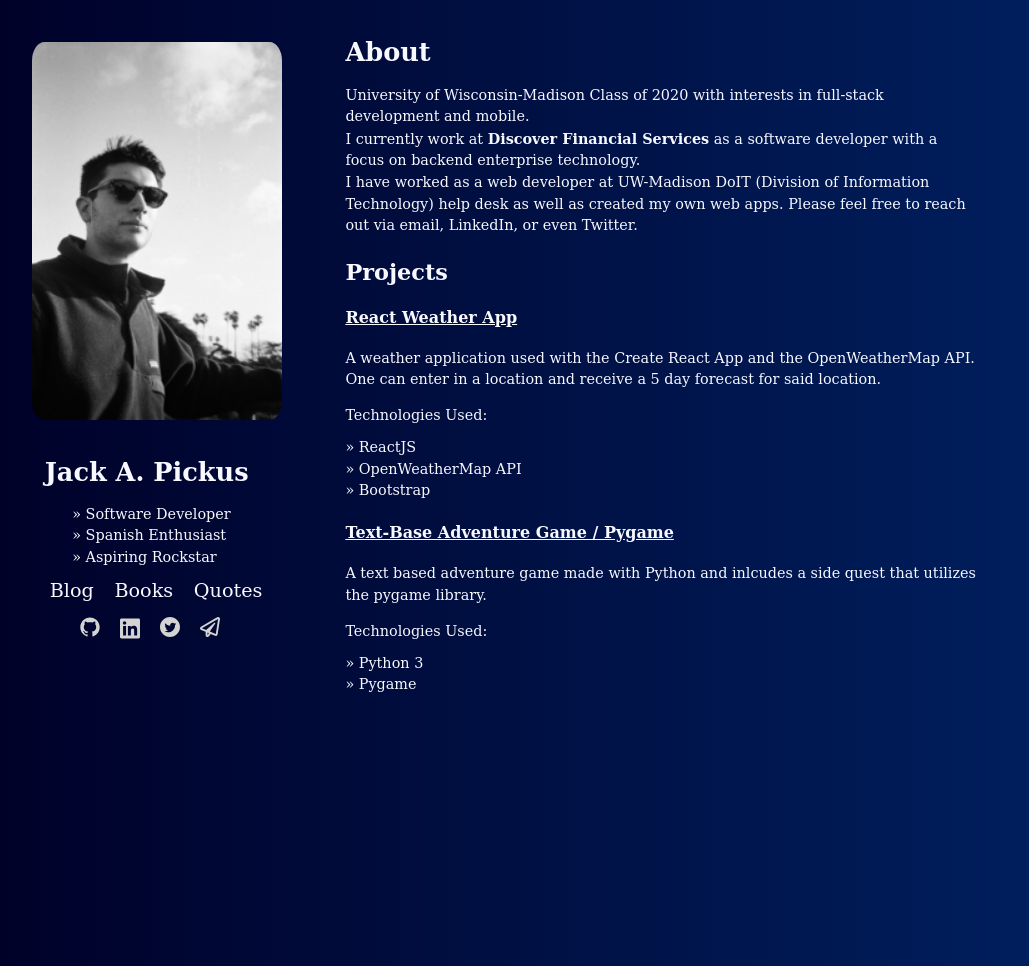
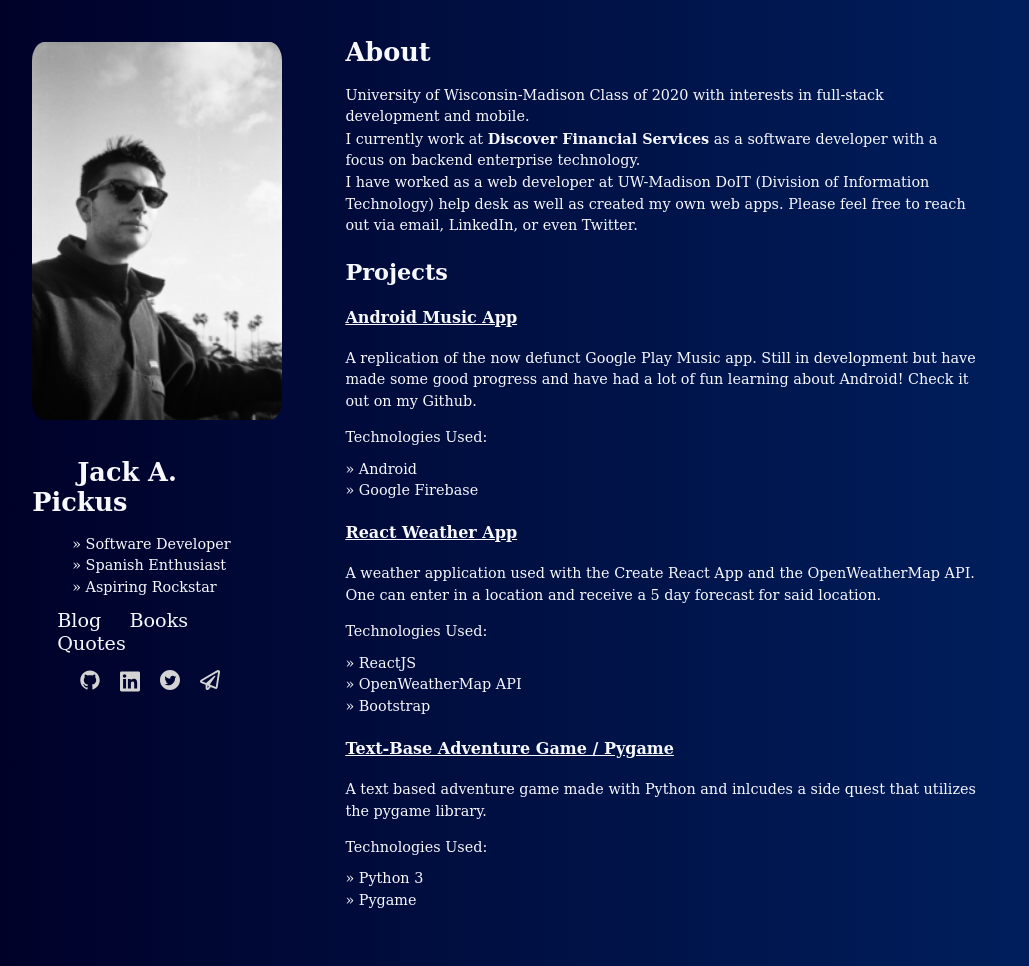
Before and after one commit to jackpickus/jackpickus.github.io, a Jekyll site: the page built from index.html, in a window 1280 px wide. Shown: the whole page, without its empty margins (39-1068 px from the left). Built offline with Jekyll 4.4.1, drawn with Linux system fonts in a browser that asks for light colours.

Commit message:
Updated home page and fixed styling

```diff
--- a/_sass/main.scss
+++ b/_sass/main.scss
@@ -8,7 +8,7 @@ body {
 
 header {
   width: 250px;
-  height: 830px;
+  height: 860px;
   padding: 2% 5% 5% 5%;
   position: relative;
   float: left;
@@ -29,6 +29,7 @@ h1 {
 
 #name {
   padding: 5%;
+  padding-left: 18%;
 }
 
 .main {
@@ -75,7 +76,8 @@ blockquote cite {
 
 .link {
   font-size: 1.2rem;
-  margin-left: 7%;
+  // margin-left: 7%;
+  margin-left: 10%;
 }
 
 #job {
--- a/index.html
+++ b/index.html
@@ -14,6 +14,17 @@ layout: default
 	</p>
 
 	<h3>Projects</h3>
+
+	<h4>Android Music App</h4>
+	<p>
+		A replication of the now defunct Google Play Music app. Still in development but have made some good progress
+		and have had a lot of fun learning about Android! Check it out on my Github.
+	</p>
+	<span>Technologies Used:</span>
+	<ul>
+		<li>Android</li>
+		<li>Google Firebase</li>
+	</ul>
 
 	<h4>React Weather App</h4>
 	<p>
```
Also changed, not shown: books.md (+3 -0 lines), quotes.md (line endings or trailing spaces).
